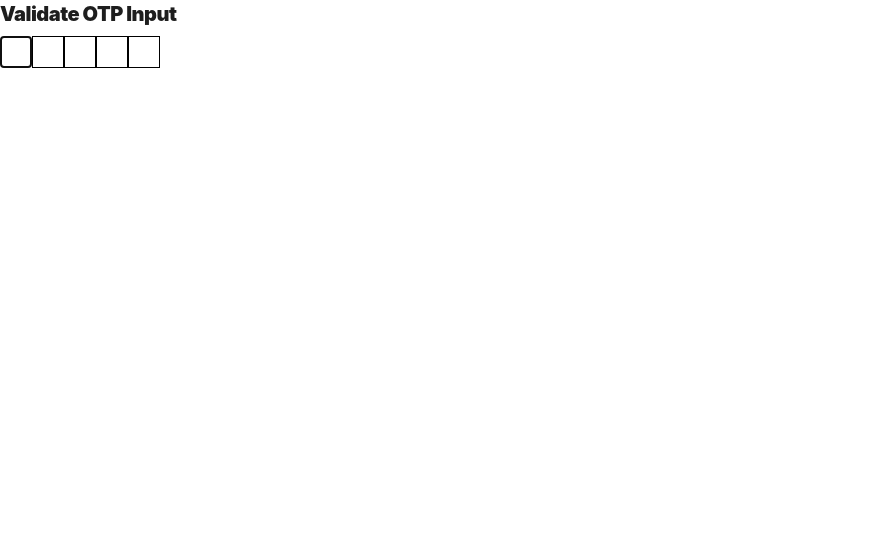
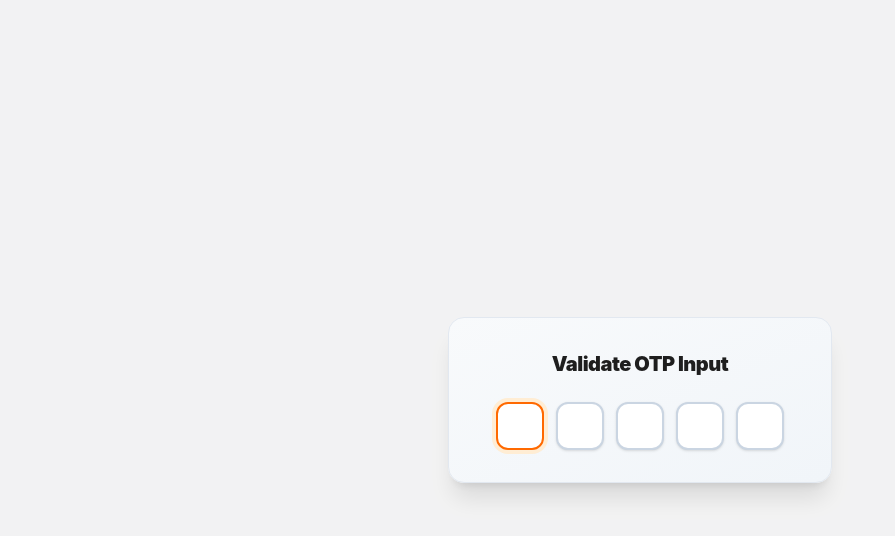
Before and after one commit to jyotidxt/frontend-engineering-vault, a React (Vite) app: page /otpinput in a window 1280 px wide. Shown: the top 536 px of the page, without its empty margins (0-895 px from the left). Built offline with nearby package versions, Linux system fonts and the light colour scheme.

Commit message:
update ui of otpInput component

```diff
--- a/src/challenges/OTPInput.jsx
+++ b/src/challenges/OTPInput.jsx
@@ -36,19 +36,23 @@ function OTPInput() {
     //  if user backspacethen to move -1 index
     const handleOnKeyDown = (e, index) => {
         if (!e.target.value && e.key === "Backspace") {
+
             refArr.current[index - 1]?.focus();
         }
     }
 
+
     return (
-        <>
-            <div className=''>
-                <h3 className="text-xl font-black text-[#1E1E1E] tracking-tight mb-2 justify center item-center group-hover:text-orange-600 transition-colors duration-200">
+        <div className="fixed inset-0 flex items-center justify-center bg-slate-950/5 backdrop-blur-xs">
+            <div className='flex flex-col items-center justify-center p-8 bg-gradient-to-br from-slate-50 to-slate-100 rounded-2xl shadow-xl max-w-sm w-full border border-slate-200'>
+                <h3 className="text-xl font-black text-[#1E1E1E] tracking-tight mb-6 flex items-center justify-center group-hover:text-orange-600 transition-colors duration-200">
                     Validate OTP Input
                 </h3>
 
+                <div className='flex gap-3 justify-center'>
                     {inpArr.map((input, index) => {
-                    return <input className='border border-black w-8 p-2 h-8 text-[#1E1E1E]' type="text" key={index}
+                        return <input className='w-12 h-12 text-center text-xl font-bold border-2 border-slate-300 rounded-xl focus:border-orange-500 focus:outline-none focus:ring-4 focus:ring-orange-100 transition-all duration-200 bg-white shadow-sm text-[#1E1E1E]' type="text" key={index}
+                            maxLength={1}
                             value={inpArr[index]}
                             ref={input => (refArr.current[index] = input)}
                             onChange={(e) => handleOnChange(e.target.value, index)}
@@ -57,11 +61,9 @@ function OTPInput() {
 
                         />
                     })}
-
-
-
                 </div>
-        </>
+            </div>
+        </div>
     )
 }
 
```
Lines whose indentation alone changed are shown as unchanged.
